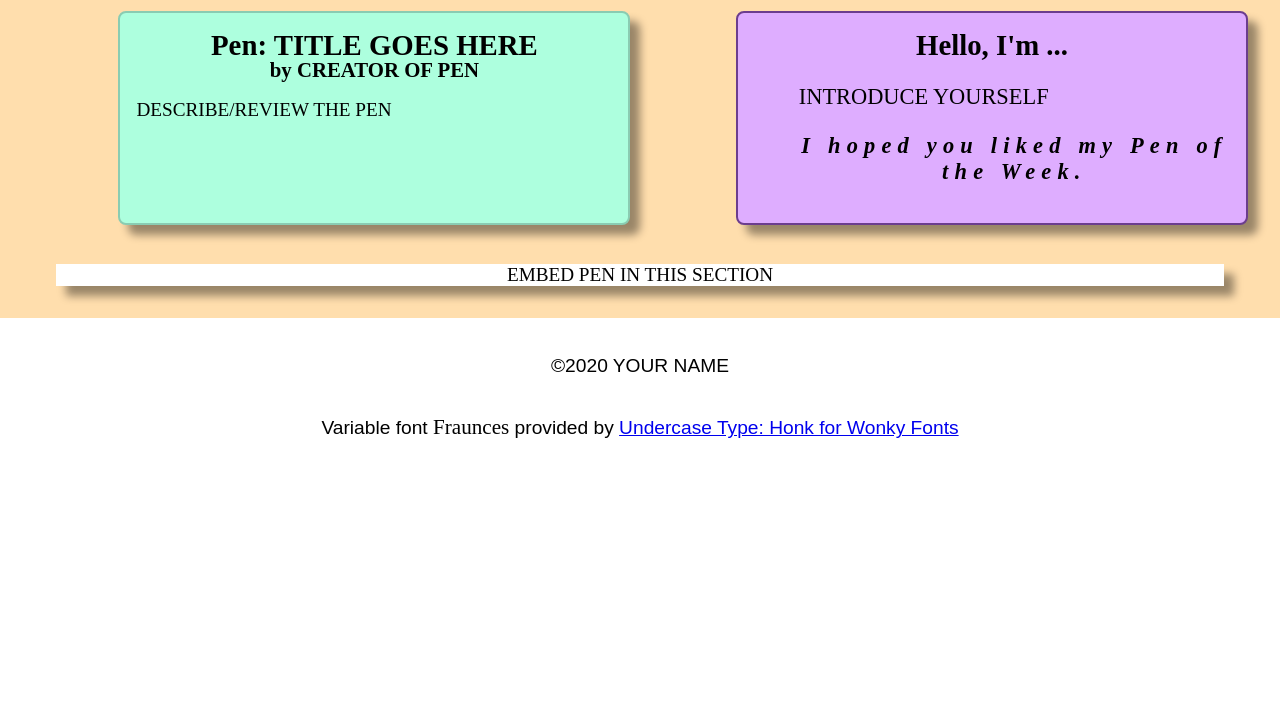
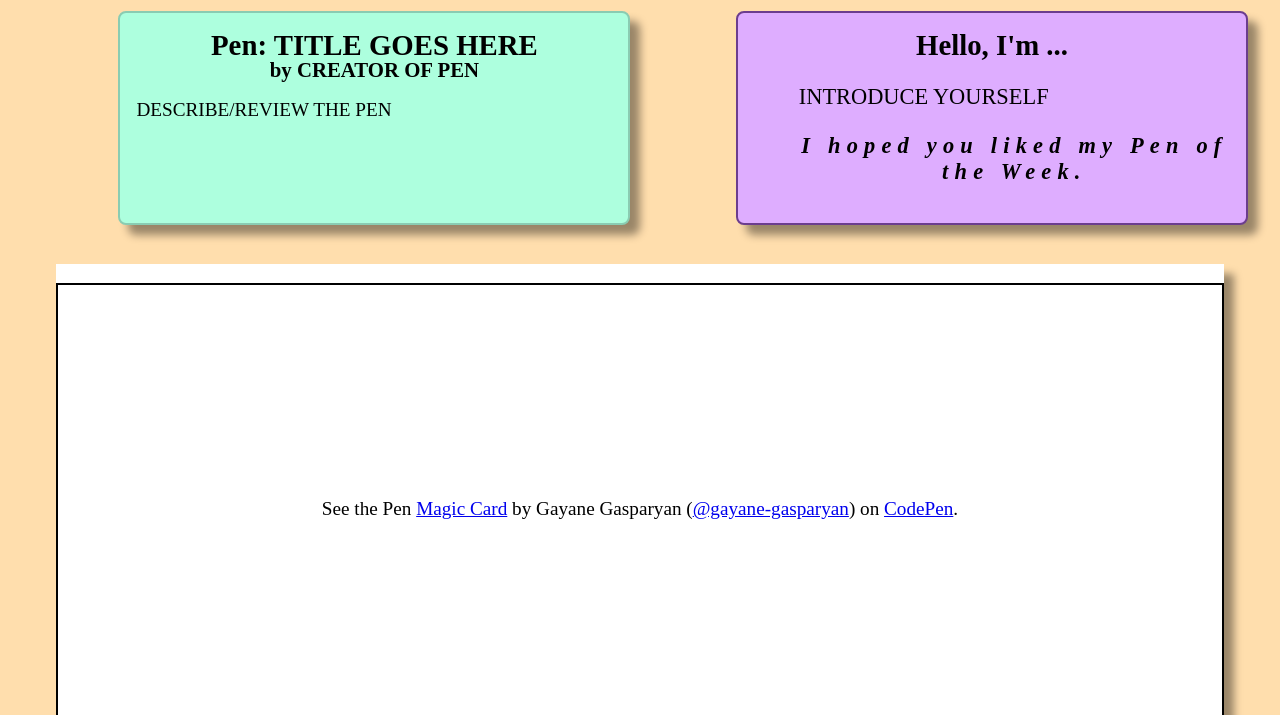
Before and after one commit to RVCC-IDMX/embed-codepen-noahbam2, a plain HTML site: page index.html in a window 1280 px wide. Shown: the part 85-800 px from the top of the page. Drawn offline with Linux system fonts and the light colour scheme; a script that the page names is missing; a web font is replaced by a local one.

Commit message:
Embedding Pen

```diff
--- a/index.html
+++ b/index.html
@@ -20,7 +20,12 @@
           <h3>by CREATOR OF PEN</h3>
           <p>DESCRIBE/REVIEW THE PEN</p>
         </article>
-        <section>EMBED PEN IN THIS SECTION</section>
+        <section><p class="codepen" data-height="453" data-default-tab="html,result" data-slug-hash="jOmaBQK" data-user="gayane-gasparyan" style="height: 453px; box-sizing: border-box; display: flex; align-items: center; justify-content: center; border: 2px solid; margin: 1em 0; padding: 1em;">
+  <span>See the Pen <a href="https://codepen.io/gayane-gasparyan/pen/jOmaBQK">
+  Magic Card</a> by Gayane Gasparyan (<a href="https://codepen.io/gayane-gasparyan">@gayane-gasparyan</a>)
+  on <a href="https://codepen.io">CodePen</a>.</span>
+</p>
+<script async src="https://cpwebassets.codepen.io/assets/embed/ei.js"></script></section>
         <aside>
           <h2>Hello, I'm ...</h2>
           <p>INTRODUCE YOURSELF</p>
```
